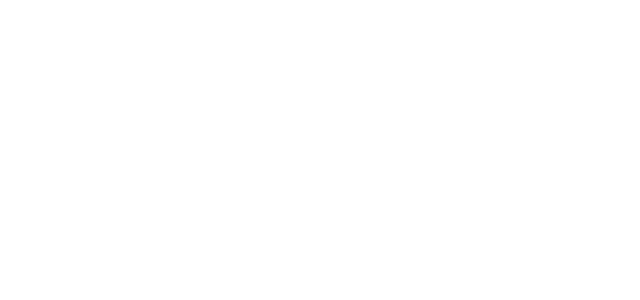
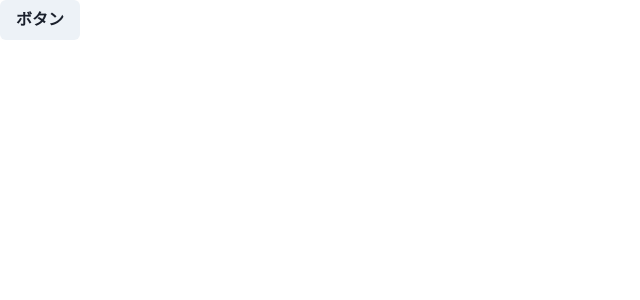
Before and after one commit to hattoriryuki/booze-diary-frontend, a React (Create React App) app: page / in a window 1280 px wide. Shown: the top 300 px of the page, without its empty margins (0-640 px from the left). Built offline with nearby package versions, Linux system fonts and the light colour scheme.

Commit message:
feat: Chakra UIの動作確認

```diff
--- a/src/App.tsx
+++ b/src/App.tsx
@@ -1,5 +1,11 @@
+import { Button, ChakraProvider } from "@chakra-ui/react";
+
 function App() {
-  return <div></div>;
+  return (
+    <ChakraProvider>
+      <Button>ボタン</Button>
+    </ChakraProvider>
+  );
 }
 
 export default App;
```
